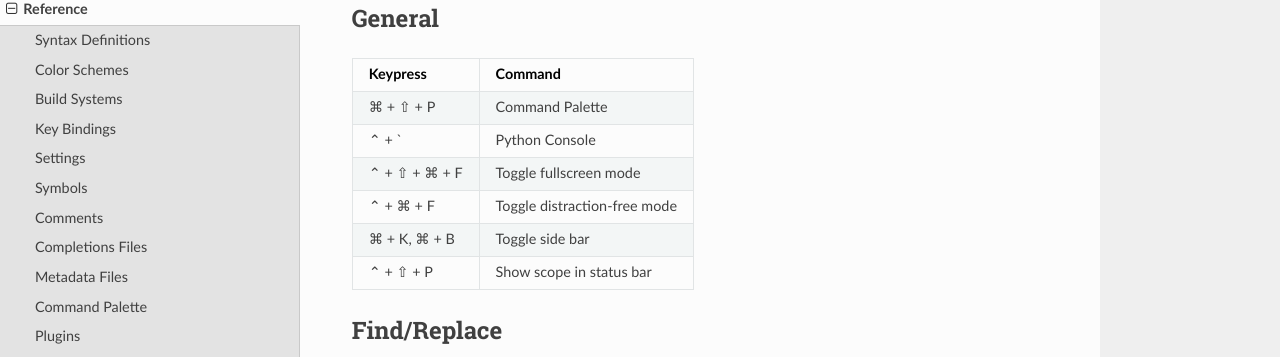
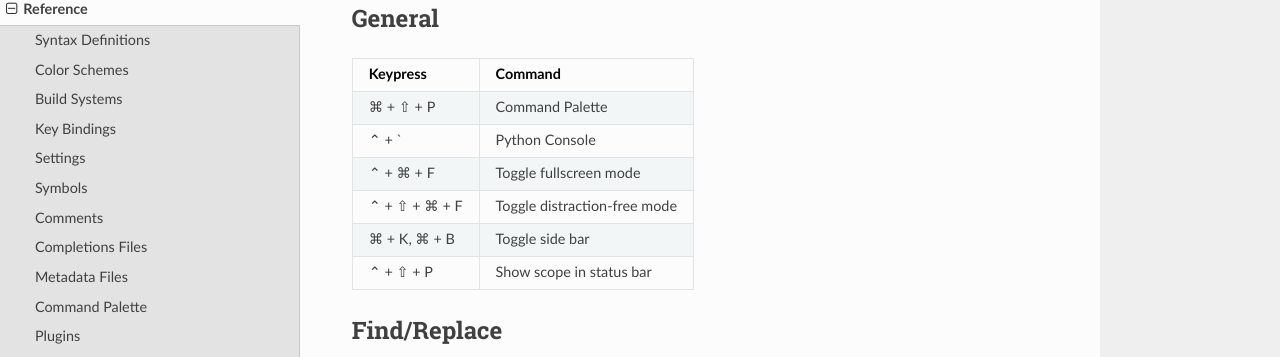
Before and after one commit to guillermooo/sublime-undocs, a Sphinx documentation site: the page built from source/reference/keyboard_shortcuts_osx.rst, in a window 1280 px wide and 900 px high, scrolled down 1482 px. Shown: the part 94-451 px from the top of the window. Built offline with Sphinx 7.4.7 and the Read the Docs theme 2.0.0, drawn with Linux system fonts in a browser that asks for light colours.

```diff
--- a/source/reference/keyboard_shortcuts_osx.rst
+++ b/source/reference/keyboard_shortcuts_osx.rst
@@ -98,9 +98,9 @@ General
 +-----------------+-----------------------------------------------------------+
 | ⌃ + `           | Python Console                                            |
 +-----------------+-----------------------------------------------------------+
-| ⌃ + ⇧ + ⌘ + F   | Toggle fullscreen mode                                    |
+| ⌃ + ⌘ + F       | Toggle fullscreen mode                                    |
 +-----------------+-----------------------------------------------------------+
-| ⌃ + ⌘ + F       | Toggle distraction-free mode                              |
+| ⌃ + ⇧ + ⌘ + F   | Toggle distraction-free mode                              |
 +-----------------+-----------------------------------------------------------+
 | ⌘ + K, ⌘ + B    | Toggle side bar                                           |
 +-----------------+-----------------------------------------------------------+
```
